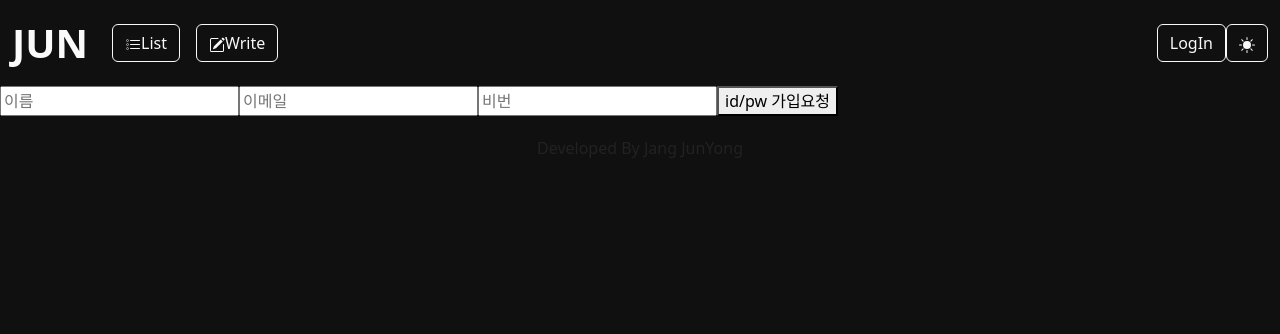
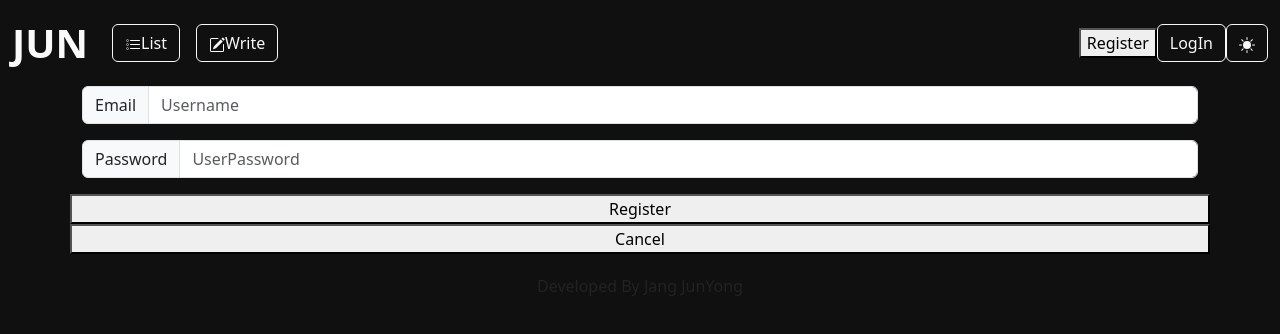
Before and after one commit to jkatagata1228/Blog, a Next.js app: page /register in a window 1280 px wide. Shown: the top 334 px of the page. Built offline with nearby package versions, Linux system fonts and the light colour scheme; no server answers.

Commit message:
fix/refactoring

```diff
--- a/app/NavBar.js
+++ b/app/NavBar.js
@@ -1,5 +1,6 @@
 "use client";
 
+import Link from "next/link";
 import LoginBtn from "./LoginBtn";
 import LogoutBtn from "./LogoutBtn";
 import Theme from "./Theme";
@@ -49,7 +50,12 @@ function NavBar(props) {
               <LogoutBtn modeColor={props.modeColor}></LogoutBtn>
             </>
           ) : (
-            <LoginBtn modeColor={props.modeColor}></LoginBtn>
+            <>
+              <Link href="/register">
+                <button>Register</button>
+              </Link>
+              <LoginBtn modeColor={props.modeColor}></LoginBtn>
+            </>
           )}
           <Theme modeColor={props.modeColor}></Theme>
         </Navbar.Collapse>
--- a/app/register/page.js
+++ b/app/register/page.js
@@ -1,12 +1,42 @@
-export default function Register() {
+"use client";
+
+import { useState } from "react";
+import { Col, Container, Form, InputGroup, Row } from "react-bootstrap";
+
+function Register() {
+  const [email, setEmail] = useState("");
+  const [password, setPassword] = useState("");
+
+  const getEmailValue = function (e) {
+    setEmail(e.target.value);
+  };
+  const getPasswordlValue = function (e) {
+    setPassword(e.target.value);
+  };
   return (
-    <div>
-      <form method="POST" action="/api/auth/signup">
-        <input name="name" type="text" placeholder="이름" />
-        <input name="email" type="text" placeholder="이메일" />
-        <input name="password" type="password" placeholder="비번" />
-        <button type="submit">id/pw 가입요청</button>
-      </form>
-    </div>
+    <Container fluid="md">
+      <Row>
+        <Col>
+          <InputGroup className="mb-3">
+            <InputGroup.Text id="basic-addon1">Email</InputGroup.Text>
+            <Form.Control placeholder="Username" aria-label="Username" aria-describedby="basic-addon1" onChange={getEmailValue} />
+          </InputGroup>
+          <InputGroup className="mb-3">
+            <InputGroup.Text id="basic-addon1">Password</InputGroup.Text>
+            <Form.Control placeholder="UserPassword" type="password" id="inputPassword5" aria-describedby="passwordHelpBlock" onChange={getPasswordlValue} />
+          </InputGroup>
+        </Col>
+        <button
+          onClick={function () {
+            fetch("api/auth/signup", { method: "POST", body: JSON.stringify({ email: email, password: password, role: "none_admin" }) });
+          }}
+        >
+          Register
+        </button>
+        <button>Cancel</button>
+      </Row>
+    </Container>
   );
 }
+
+export default Register;
--- a/pages/api/auth/signup.js
+++ b/pages/api/auth/signup.js
@@ -3,6 +3,7 @@ import bcrypt from "bcrypt";
 
 export default async function handler(req, res) {
   if (req.method == "POST") {
+    req.body = JSON.parse(req.body);
     let hash = await bcrypt.hash(req.body.password, 10);
     req.body.password = hash;
     const db = (await connectDB).db("forum");
```
Also changed, not shown: pages/api/auth/[...nextauth].js (+0 -27 lines).
